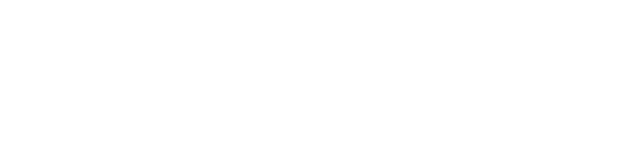
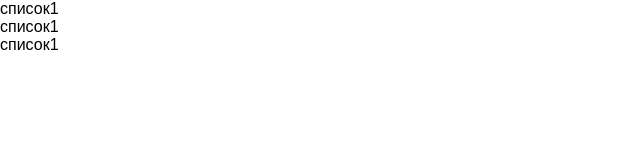
Before and after one commit to barabana78/class-work, a plain HTML site: page index.html in a window 1280 px wide. Shown: the whole page, without its empty margins (0-640 px from the left). Drawn offline with Linux system fonts and the light colour scheme.

Commit message:
Update index.html

```diff
--- a/index.html
+++ b/index.html
@@ -5,6 +5,11 @@
 <link rel="stylesheet" type="text/css" href="css/style.css">
   <title>Class work</title>
 </head>
+<ul>
+  <li>список1</li>
+  <li>список1</li>
+  <li>список1</li>
+</ul>
 <body>
 </body>
 </html>
```
